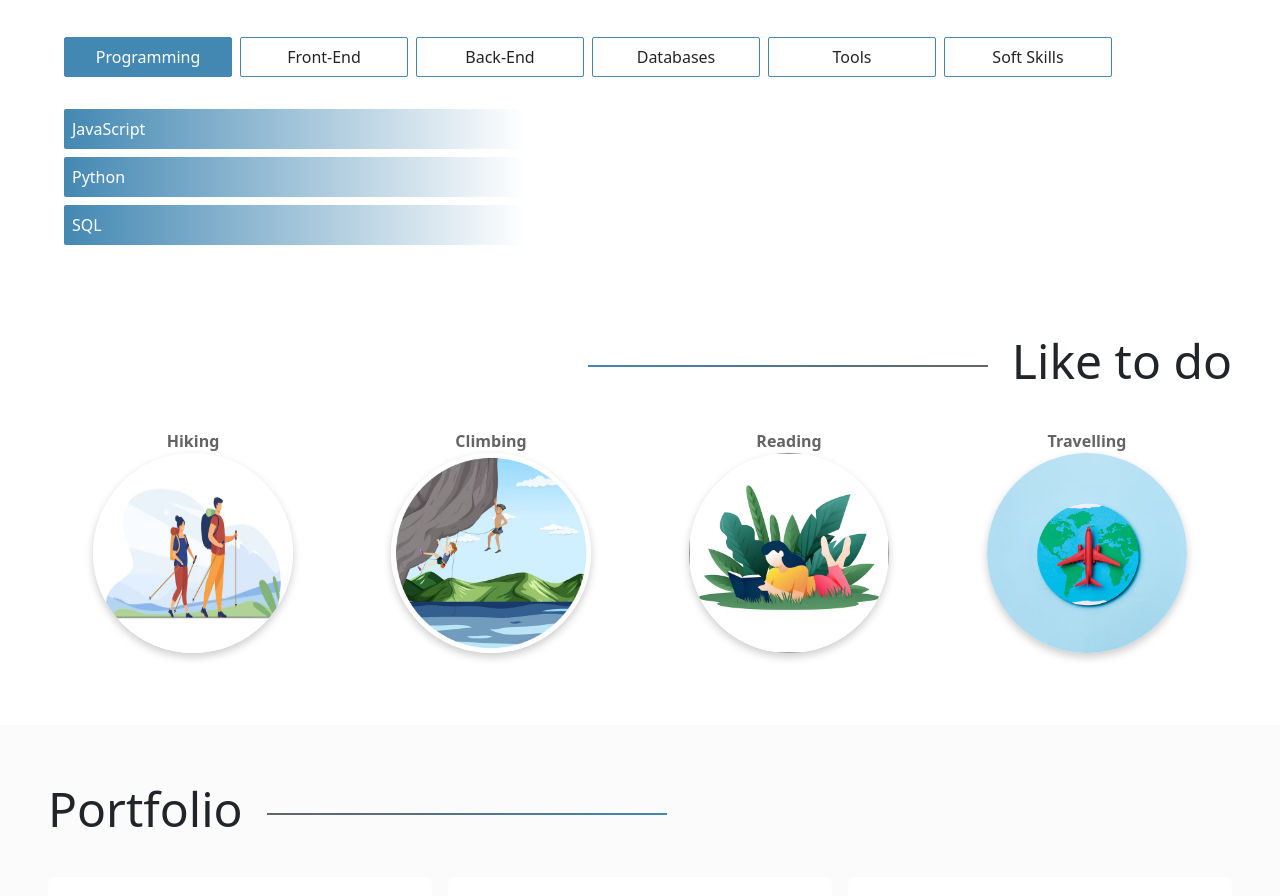
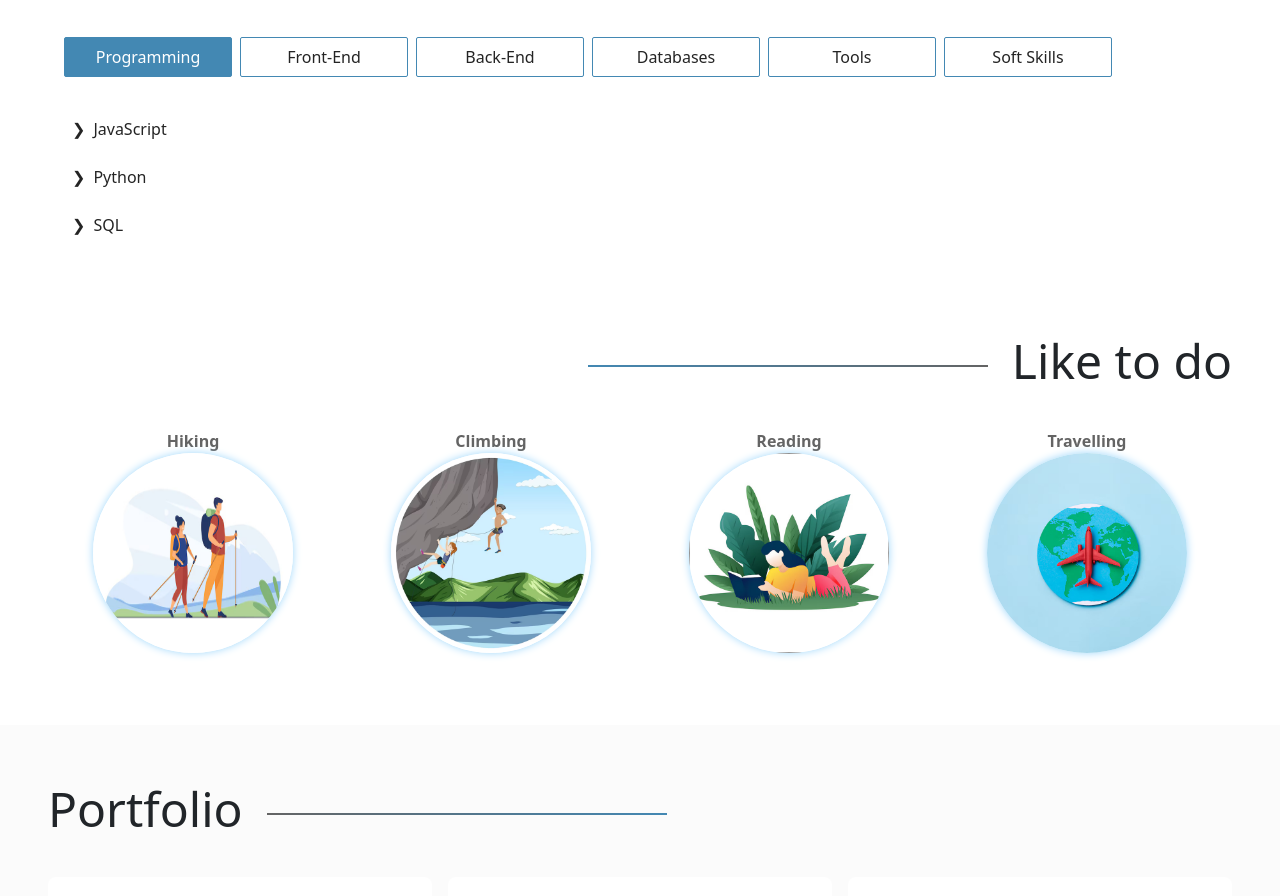
Before and after one commit to shrutibakutra/me, a React (Create React App) app: page / in a window 1280 px wide. Shown: the part 837-1733 px from the top of the page. Built offline with nearby package versions, Linux system fonts and the light colour scheme.

Commit message:
upadated linear-gradient

```diff
--- a/src/components/Aboutme/aboutme.scss
+++ b/src/components/Aboutme/aboutme.scss
@@ -32,7 +32,7 @@
       &__details {
         margin-bottom: $gridSize * 2;
         font-size: 18px;
-        div{
+        div {
           margin-top: 24px;
           text-align: center;
         }
@@ -85,4 +85,16 @@
       }
     }
   }
+
+  @media (max-width: $xxsmallScreen) {
+    &__content {
+      &__inside {
+        &__details {
+          div {
+            font-size: 14px;
           }
+        }
+      }
+    }
+  }
+}
--- a/src/components/Contact/contact.scss
+++ b/src/components/Contact/contact.scss
@@ -32,6 +32,9 @@
 
         @media (max-width: $xsmallcreen) {
             width: $gridSize * 24;
+        }
+        @media (max-width: $xxsmallScreen) {
+            width: $gridSize * 18;
         }
     }
 
--- a/src/components/Footer/footer.scss
+++ b/src/components/Footer/footer.scss
@@ -13,4 +13,9 @@
         text-decoration: none;
         color: $color--gray800;
     }
+
+    @media (max-width: $xxsmallScreen) {
+        padding: $gridSize;
+    }
+
 }
--- a/src/components/Hobbies/hobbies.scss
+++ b/src/components/Hobbies/hobbies.scss
@@ -31,6 +31,10 @@
         @media (max-width: $xsmallcreen) {
             width: $gridSize * 24;
         }
+
+        @media (max-width: $xxsmallScreen) {
+            width: $gridSize * 18;
+        }
     }
 
     &__list {
@@ -46,7 +50,7 @@
             display: flex;
             flex-direction: column;
             align-items: center;
-            transition: transform 3s;
+            transition: transform 0.5s;
             position: relative;
 
             &:hover {
@@ -63,8 +67,8 @@
                 width: 100%;
                 border-radius: 100%;
                 opacity: 0;
-                animation: fadeIn 4s forwards;
-                box-shadow: 0 4px 8px rgba(0, 0, 0, 0.2);
+                animation: fadeIn 1s forwards;
+                box-shadow: 0 0px 8px $color--blue10;
             }
             @keyframes fadeIn {
                 to {
--- a/src/components/Portfolio/portfolio.scss
+++ b/src/components/Portfolio/portfolio.scss
@@ -32,6 +32,10 @@
 
         @media (max-width: $xsmallcreen) {
             width: $gridSize * 26;
+        }
+
+        @media (max-width: $xxsmallScreen) {
+            width: $gridSize * 18;
         }
     }
 
--- a/src/components/Skills/skills.scss
+++ b/src/components/Skills/skills.scss
@@ -28,6 +28,9 @@
 
     @media (max-width: $xsmallcreen) {
       width: $gridSize * 24;
+    }
+    @media (max-width: $xxsmallScreen) {
+      width: $gridSize * 18;
   }
 }
 
@@ -65,8 +68,14 @@
         padding: $gridSize;
         border-radius: 2px;
         width: 40%;
-        background: linear-gradient(to right, $color--blue 0%, 50%, #fff 100%);
-        color: #fff;
+        // background: linear-gradient(to right, $color--blue 0%, 50%, #fff 100%);
+        color: $color--gray800;
+        display: flex;
+
+        div {
+          margin-right: $gridSize;
+        }
+
       }
       li:nth-of-type(1) {
         animation-delay: 0.1s;
--- a/src/components/Skills/skills.tsx
+++ b/src/components/Skills/skills.tsx
@@ -50,7 +50,13 @@ const Skills = () => {
                             <Col sm="12">
                                 <ul className="skills__nav-flex__ul">
                                     {skillsData[skillCategory as SkillCategory].map((skill, idx) => (
-                                        <li key={idx} className="skills__nav-flex__ul__li">{skill}</li>
+                                        <li key={idx} className="skills__nav-flex__ul__li">
+                                             <div> &#10095;</div>
+                                             <div> {skill}</div>
+
+
+                                     </li>
+
                                     ))}
                                 </ul>
                             </Col>
--- a/src/styles/colors.scss
+++ b/src/styles/colors.scss
@@ -5,8 +5,12 @@ $color--orange: #ffae18;
 $color--red:#FF4732;
 $color--white: #fff;
 
+//gray
 $color--gray10: #f0f0f04d;
 $color--gray50: #f0f0f0;
 $color--gray100: #e0e0e0;
 $color--gray600: #646464;
-$color--gray800: #242424
+$color--gray800: #242424;
+
+//blue
+$color--blue10: #9ed7fb;
--- a/src/styles/styles.scss
+++ b/src/styles/styles.scss
@@ -25,6 +25,11 @@ $gridSize: 8px;
         width: $gridSize * 14;
         font-size: 2 * $gridSize;
     }
+
+    @media (max-width: $xxsmallScreen) {
+            width: 108px;
+            font-size: 16px;
+        }
 }
 
 html {
```
Lines whose indentation alone changed are shown as unchanged.
